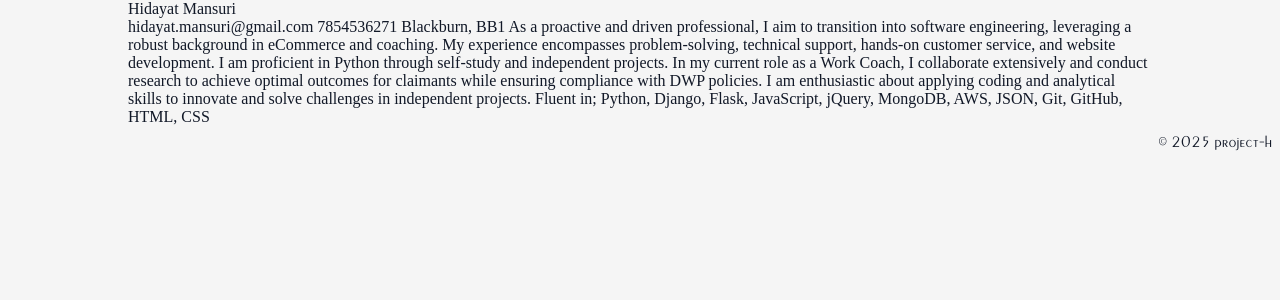
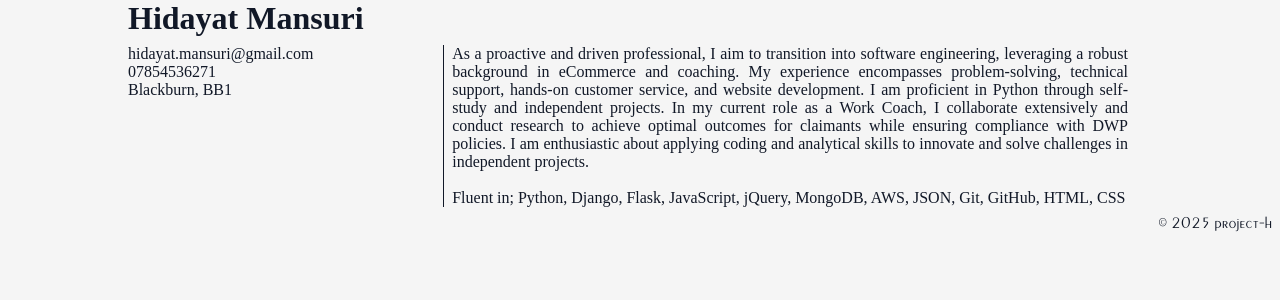
Before and after one commit to hidayatmansuri/project_h, a Django app: page /cv/ in a window 1280 px wide. Shown: the part 52-352 px from the top of the page. Run offline with Django 5.2, Linux system fonts and the light colour scheme; data comes from the database, SQL or seed files in the repository; both versions use the stored data as it was after the commit; some libraries are stand-ins or nearby versions; some web fonts are replaced.

Commit message:
Finalize CV app layout

```diff
--- a/cv/templates/cv.html
+++ b/cv/templates/cv.html
@@ -6,14 +6,20 @@
 
 {% block content %}
     <div class="cv-body">
+        <div class="cv-detail">
         {% for p in personal_info %}
-        <div>{{ p.name }}</div>
-        <div>
-            {{ p.email }}
-            {{ p.phone }}
-            {{ p.address }}
-            {{ p.profile }}
+            <div class="cv-name">
+                {{ p.name }}
+            </div>
+            <div class="cv-personal">
+                <div>{{ p.email }}</div>
+                <div>0{{ p.phone }}</div>
+                <div>{{ p.address }}</div>
+            </div>
+            <div class="cv-profile">
+                {{ p.profile|linebreaksbr }}
+            </div>
+        {% endfor %}
         </div>
-        {% endfor %}
     </div>
 {% endblock %}
--- a/static/css/home-style.css
+++ b/static/css/home-style.css
@@ -283,9 +239,87 @@ a {
     padding: 0.5rem;
 }
 
-.cv-body {
-    font-family: Gotu;
-    font-size: 1rem;
-    width: 80vw;
-    margin: auto;
+.cv-detail {
+    display: flex;
+    flex-wrap: wrap;
+    box-sizing: border-box;
+    gap: 0.5rem;
+    width: 100%;
+    /* padding: 0.5rem; */
+
 }
+
+.cv-name {
+    display: flex;
+    width:100%;
+    font-size: 2rem;
+    font-weight: bold;;
+}
+
+.cv-personal {
+    display: flex;
+    flex-direction: column;
+    /* border-left: 1px solid var(--text-color); */
+    width: 30%;
+}
+
+.cv-profile {
+    display: flex;
+    flex-direction: column;
+    text-align: justify;
+    border-left: 1px solid var(--text-color);
+    width: 66%;
+    padding-left: 0.5rem;
+}
+
+
+/* Mobile View: vertical layout with nav on the left */
+@media screen and (max-width: 768px) {
+    .ph-header {
+        position: fixed;
+        top: 0;
+        left: 0;
+        flex-direction: column;
+        align-items: flex-start; /* align children to left */
+        width: 60px;
+        justify-content: center;
+        align-items: center;
+    }
+
+    .home-nav {
+        padding-top: 20px;
+        flex-direction: column;
+        align-items: flex-start;
+        width: 60px;
+        justify-content: center;
+        align-items: center;
+        gap: 1rem;
+    }
+
+    #desktop-nav {
+        display: none;
+    }
+
+    #mobile-nav {
+        display: flex;
+        flex-direction: column;
+        align-items: flex-start;
+    }
+
+    .home-body {
+        margin-left: 60px !important;
+        padding: 1rem;
+        width: calc(90vw - 60px); /* Optional: ensures no horizontal scroll */
+        box-sizing: border-box;
+        word-break: break-word;
+        margin-right: 30px;
+    }
+
+    .cv-body {
+        margin-left: 60px !important;
+        padding: 1rem;
+        width: 90vw; /* Optional: ensures no horizontal scroll */
+        box-sizing: border-box;
+        word-break: break-word;
+    }
+}
```
Also changed, not shown: other parts of static/css/home-style.css (+5 -49 lines), db.sqlite3.
